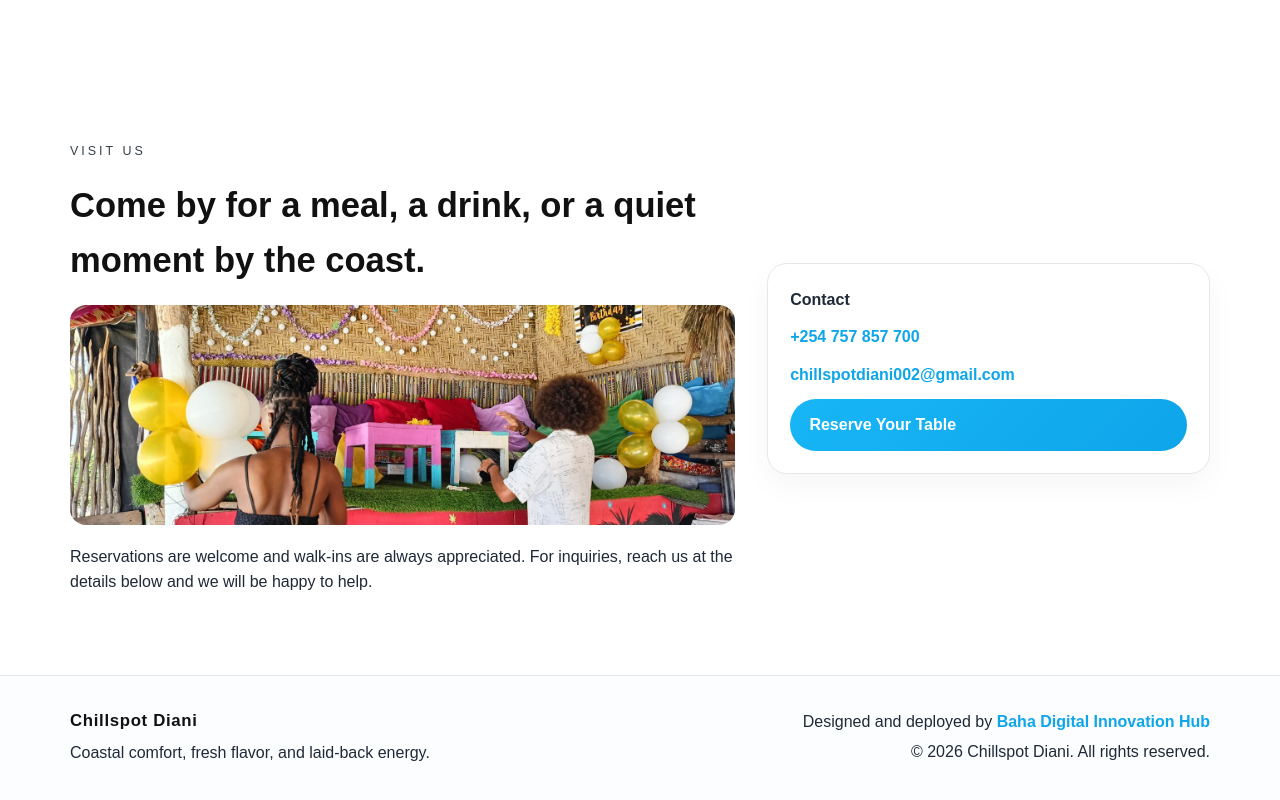
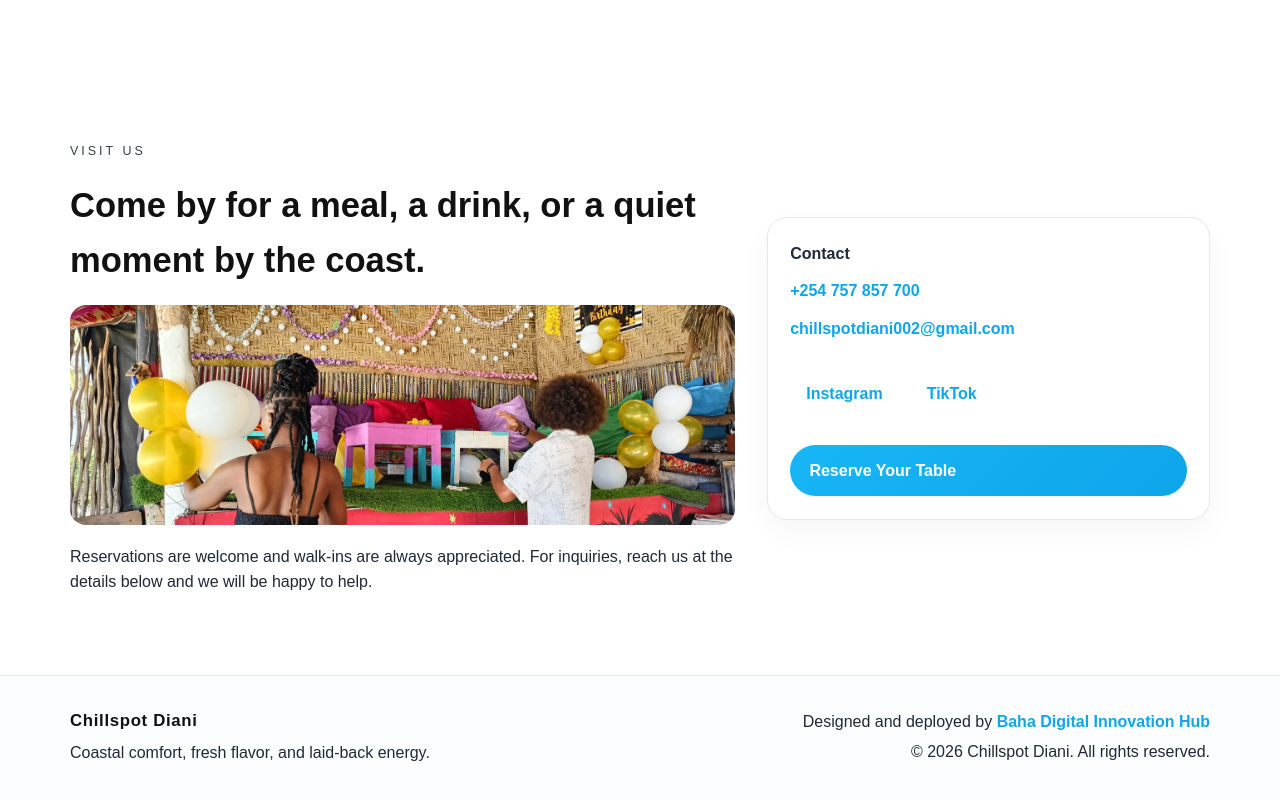
Before and after one commit to bgarama/chillspotdiani, a Next.js app: page / in a window 1280 px wide. Shown: the part 2088-2888 px from the top of the page. Built offline with nearby package versions, Linux system fonts and the light colour scheme.

Commit message:
Add homepage social links

```diff
--- a/app/globals.css
+++ b/app/globals.css
@@ -444,3 +444,10 @@ ul {
     text-align: left;
   }
 }
+
+.social-links {
+  display: flex;
+  flex-wrap: wrap;
+  gap: 0.75rem;
+  margin: 1rem 0;
+}
--- a/app/page.tsx
+++ b/app/page.tsx
@@ -197,6 +197,24 @@ export default function Home() {
             <p className="contact-label">Contact</p>
             <a href="tel:+254757857700">+254 757 857 700</a>
             <a href="mailto:chillspotdiani002@gmail.com">chillspotdiani002@gmail.com</a>
+            <div className="social-links">
+  <a
+    href="https://www.instagram.com/chillspotdiani.ke?igsh=MW9wcTQ3enp6emxkNA=="
+    target="_blank"
+    rel="noopener noreferrer"
+    className="btn btn-light compact"
+  >
+    Instagram
+  </a>
+  <a
+    href="https://www.tiktok.com/@chillspot_diani?_r=1&_t=ZS-98dR1BuqKto"
+    target="_blank"
+    rel="noopener noreferrer"
+    className="btn btn-light compact"
+  >
+    TikTok
+  </a>
+</div>
             <a href="mailto:chillspotdiani002@gmail.com" className="btn btn-primary">
               Reserve Your Table
             </a>
```
